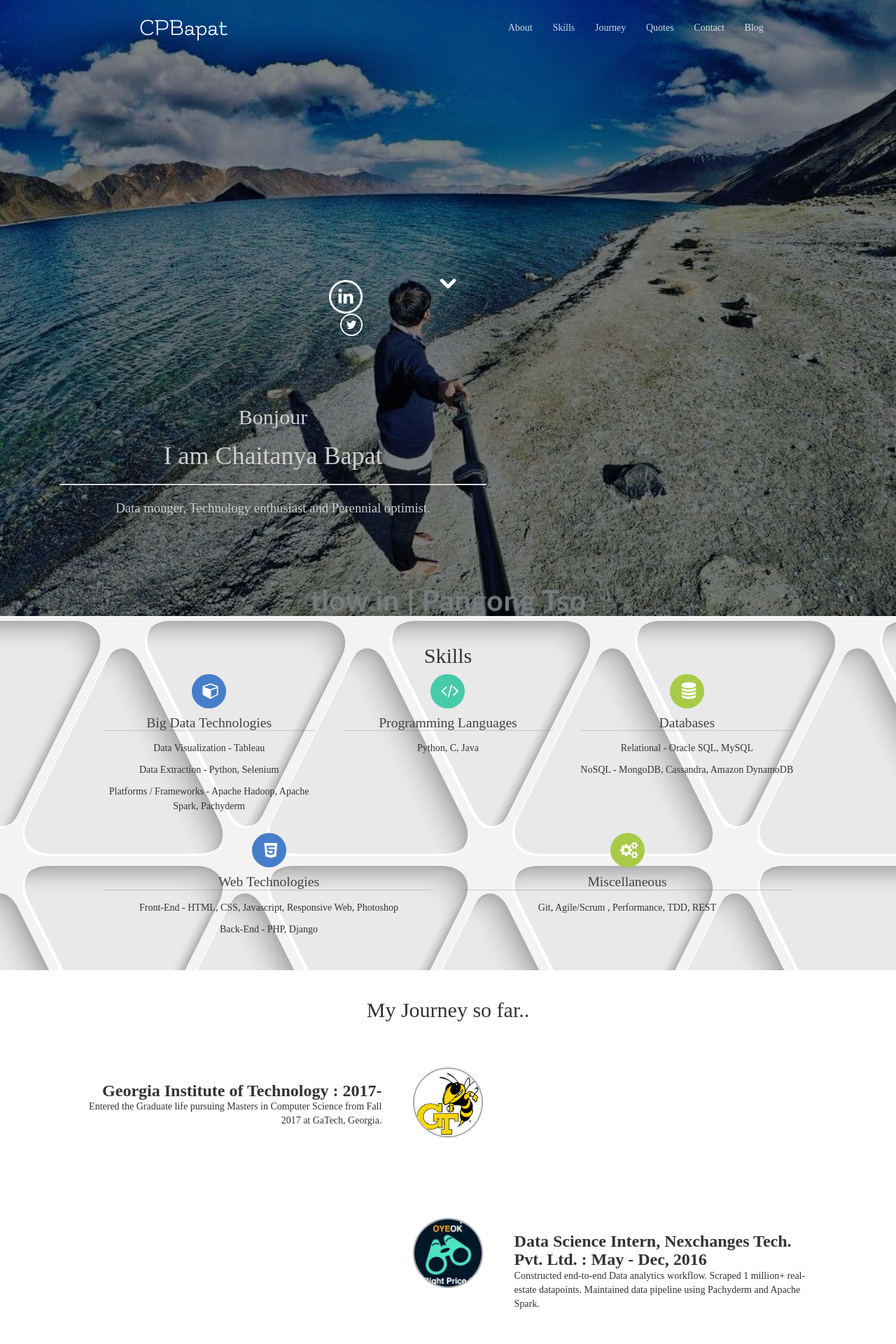
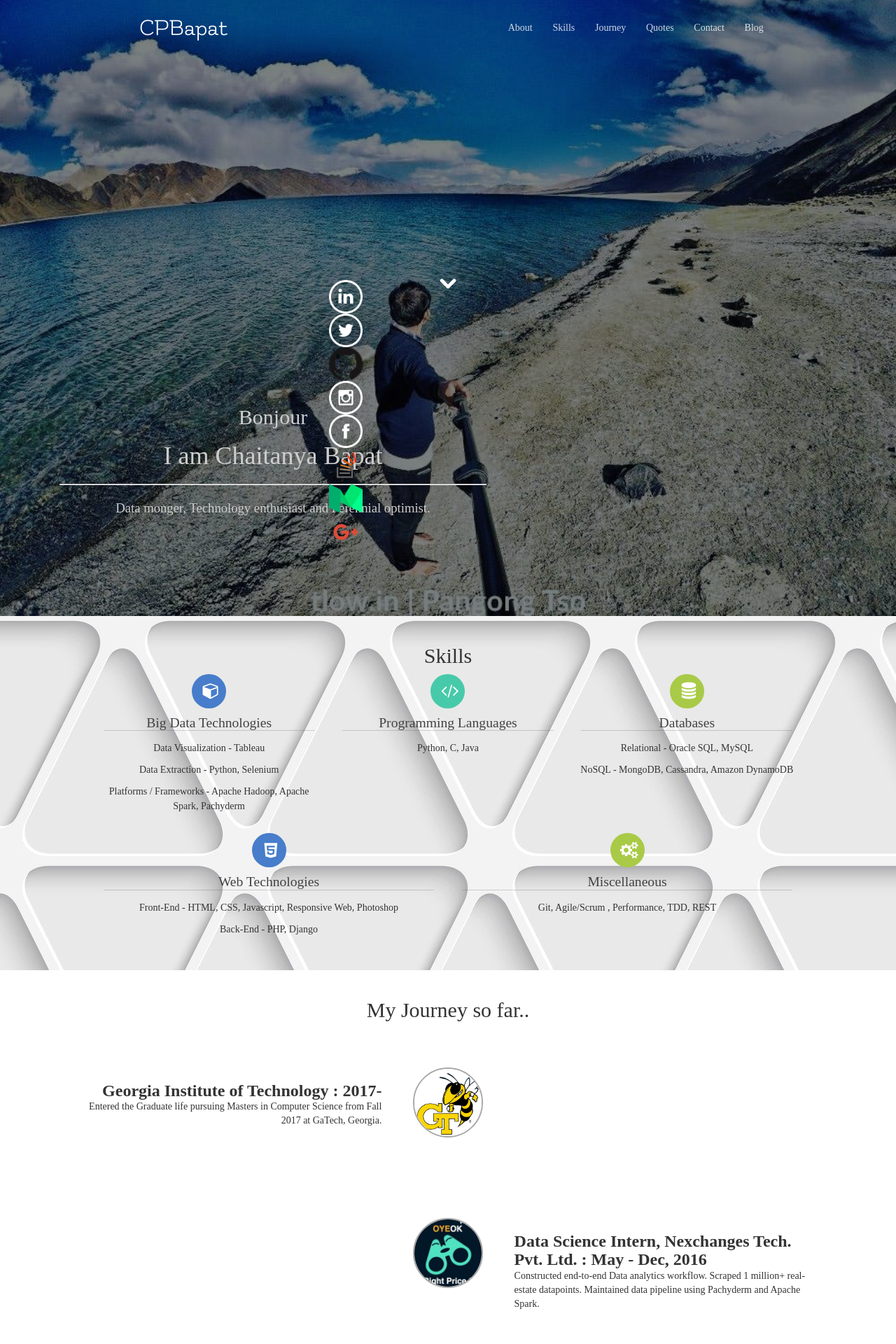
Before and after one commit to ChaiBapchya/ChaiBapchya.github.io, a Jekyll site: the page built from index.html, in a window 1280 px wide. Shown: the top 1920 px of the page at 70% size. Built offline with Jekyll 4.4.1, drawn with Linux system fonts in a browser that asks for light colours; nearby versions of some CDN libraries; some web fonts are replaced.

Commit message:
tough shit

```diff
--- a/index.html
+++ b/index.html
@@ -103,7 +103,25 @@ html_title: Chaitanya Bapat
                                  "><img alt="portfolio" src="images/linked.png" height="48"></a>
                            </div>
                            <div class="social  clearfix  animated bounceInDown">
-                              <a href="https://www.twitter.com/chaibapchya"><img alt="portfolio" src="images/twitter.png"  width="32"></a>
+                              <a href="https://www.twitter.com/chaibapchya"><img alt="portfolio" src="images/twitter.png"  width="48"></a>
+                           </div>
+                           <div class="social  clearfix  animated bounceInDown">
+                              <a href="https://github.com/chaibapchya"><img alt="portfolio" src="images/github.png"  width="48"></a>
+                           </div>
+                           <div class="social  clearfix  animated bounceInDown">
+                              <a href="https://www.instagram.com/chaibapchya/"><img alt="portfolio" src="images/instagram.png"  width="48"></a>
+                           </div>
+                             <div class="social  clearfix  animated bounceInDown">
+                              <a href="http://www.facebook.com/chaibapchya"><img alt="portfolio" src="images/facebook.png"  width="48"></a>
+                           </div>
+                             <div class="social  clearfix  animated bounceInDown">
+                              <a href="https://stackoverflow.com/users/5157515/chaitanya-bapat?tab=profile"><img alt="portfolio" src="images/stack.png"  width="48"></a>
+                           </div>
+                             <div class="social  clearfix  animated bounceInDown">
+                              <a href="https://medium.com/@chai.bapat"><img alt="portfolio" src="images/medium.png"  width="48"></a>
+                           </div>
+                             <div class="social  clearfix  animated bounceInDown">
+                              <a href="https://plus.google.com/u/0/+ChaitanyaBapatChaitanyaPrakashBapat"><img alt="portfolio" src="images/google.png"  width="48"></a>
                            </div>
                         </div>
   </div>
```
Also changed, not shown: images/facebook.png (added), images/github.png (renamed from images/GitHub-Mark-32px.png), images/google.png (added), images/instagram.png (added), images/medium.png (added), images/stack.png (added).
